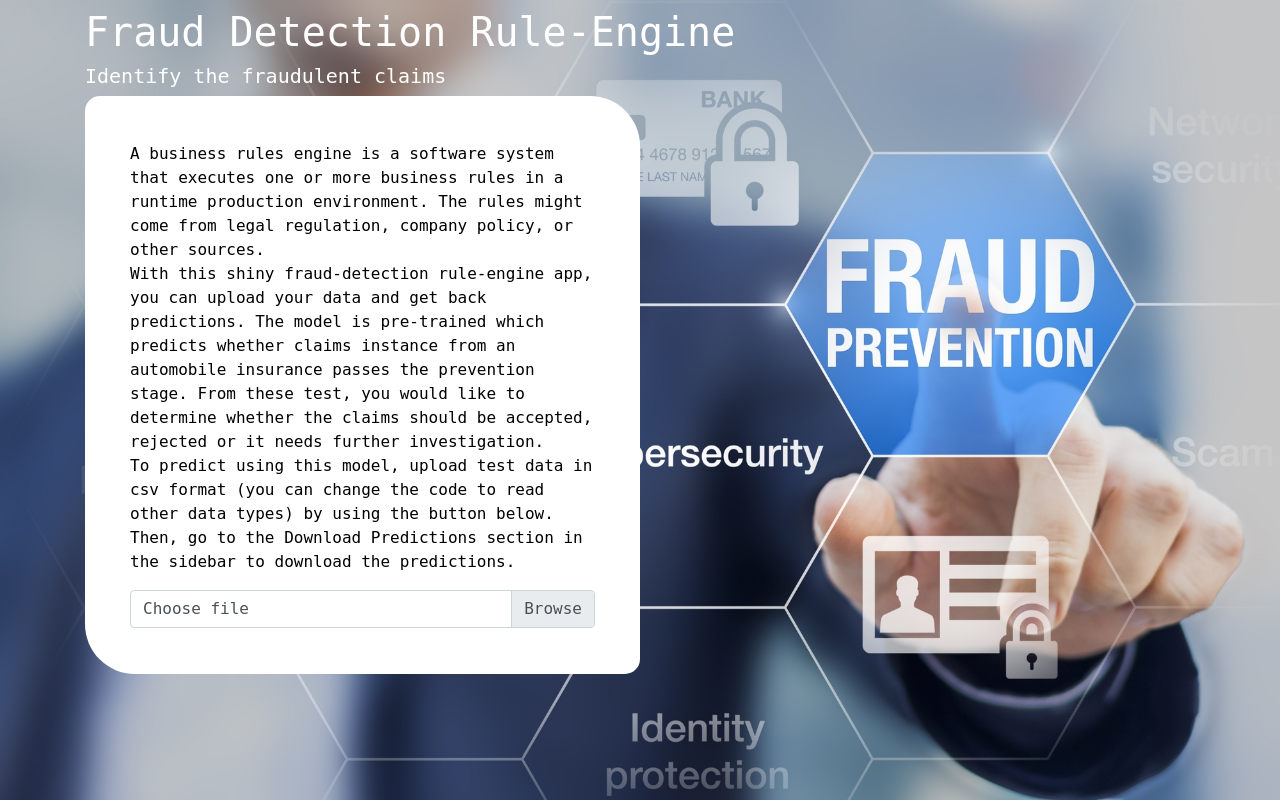
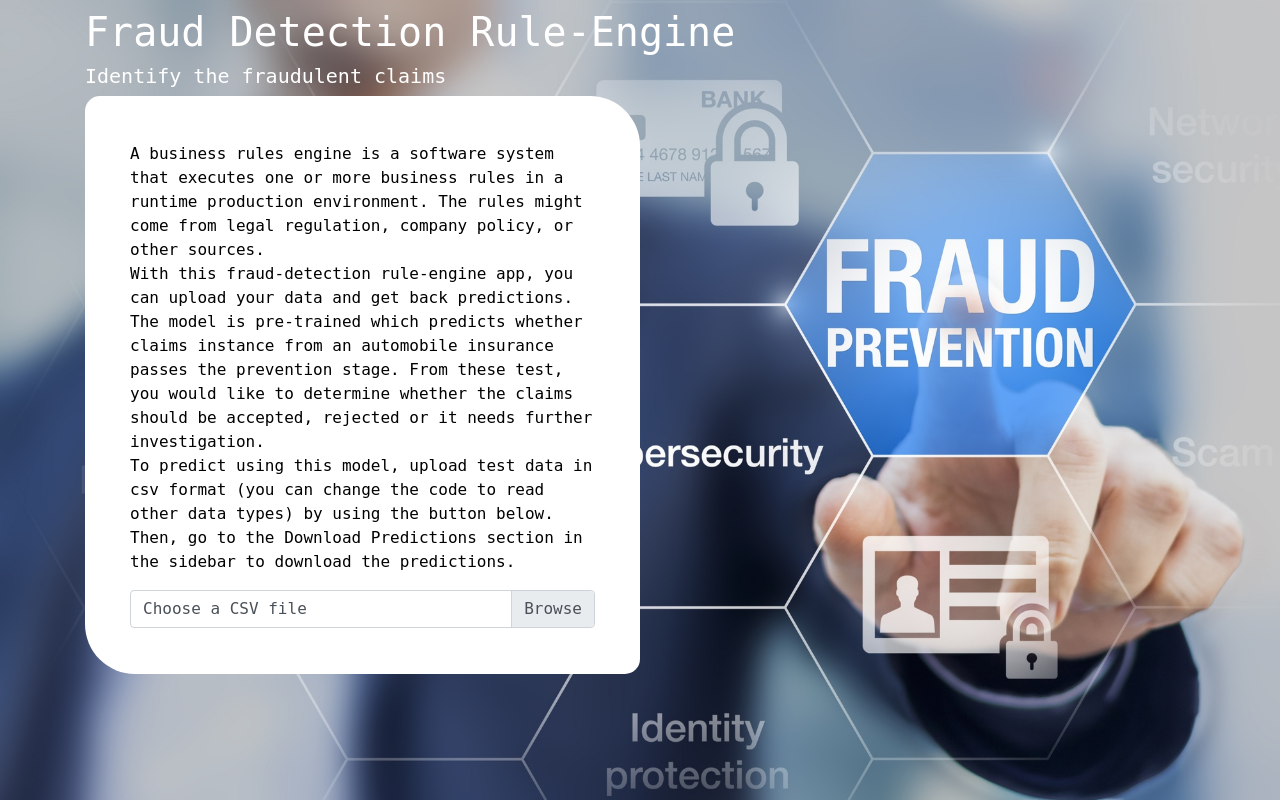
Before and after one commit to RohanYashraj/FraudRuleEngineHeroku, a Flask app: page / in a window 1280 px wide. Run offline with Flask 2, Linux system fonts and the light colour scheme; parts of the project's set-up code (start-up, migrations or seed data) failed here and were passed over; some libraries are stand-ins or nearby versions.

Commit message:
Fraud Detection Rule Engine

```diff
--- a/templates/forest_fire.html
+++ b/templates/forest_fire.html
@@ -21,7 +21,7 @@
                         <p>
                             A business rules engine is a software system that executes one or more business rules in a runtime production environment. The rules might come from legal regulation, company policy, or other sources.
                             <br/>
-                            With this shiny fraud-detection rule-engine app, you can upload your data and get back predictions. The model is pre-trained which predicts whether claims instance from an automobile insurance passes the prevention stage. From these test, you would like to determine whether the claims should be accepted, rejected or it needs further investigation.
+                            With this fraud-detection rule-engine app, you can upload your data and get back predictions. The model is pre-trained which predicts whether claims instance from an automobile insurance passes the prevention stage. From these test, you would like to determine whether the claims should be accepted, rejected or it needs further investigation.
                             <br/>
                             To predict using this model, upload test data in csv format (you can change the code to read other data types) by using the button below.
                             Then, go to the Download Predictions section in the sidebar to download the predictions.
@@ -31,7 +31,7 @@
                     <div class="form-group">
                         <div class="custom-file">
                             <input type="file" class="custom-file-input" id="customFile" name="input_csvfile">
-                            <label class="custom-file-label" for="customFile">Choose file</label>
+                            <label class="custom-file-label" for="customFile">Choose a CSV file</label>
                         </div>
                     </div>
                 </div>
```
